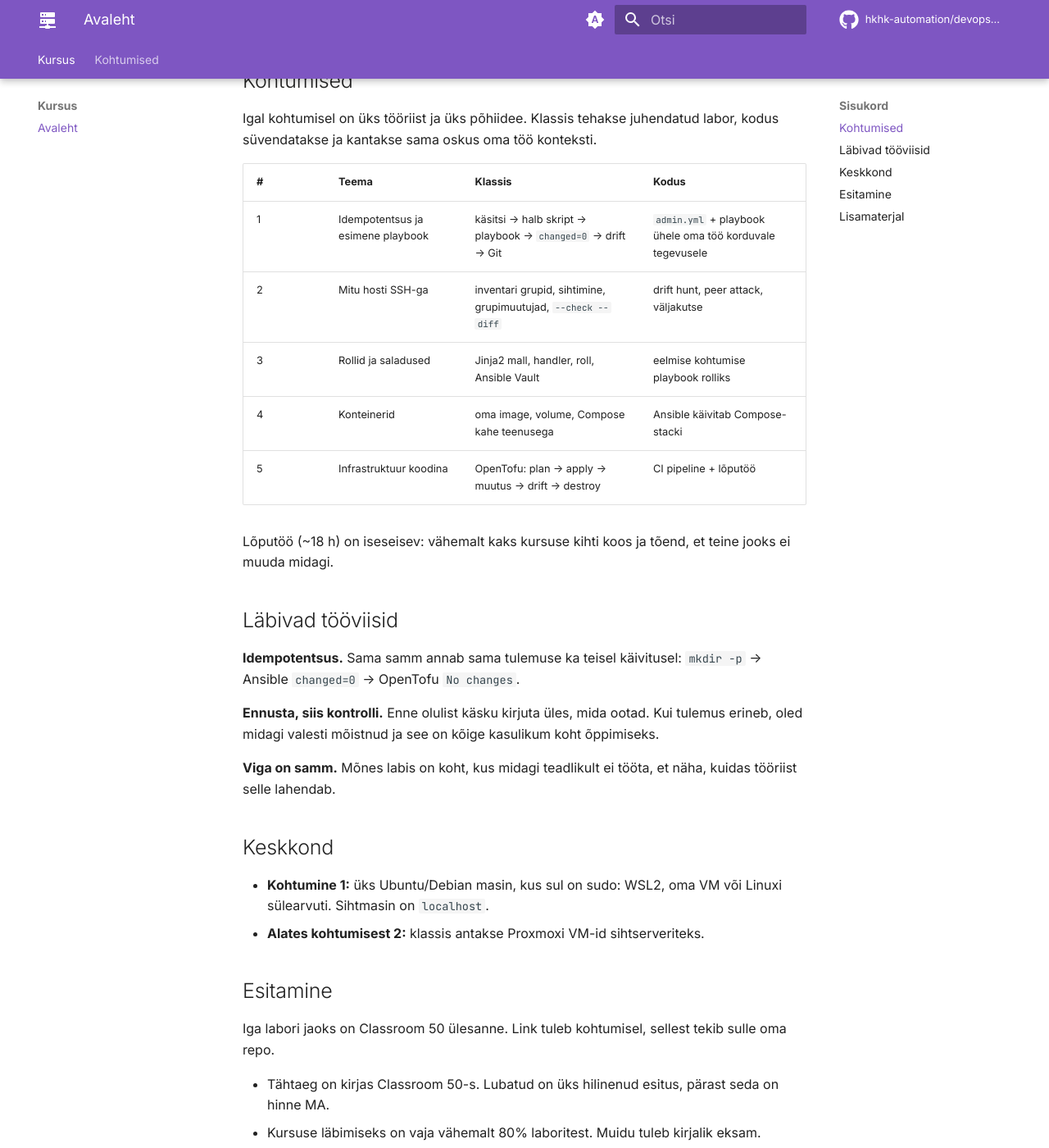
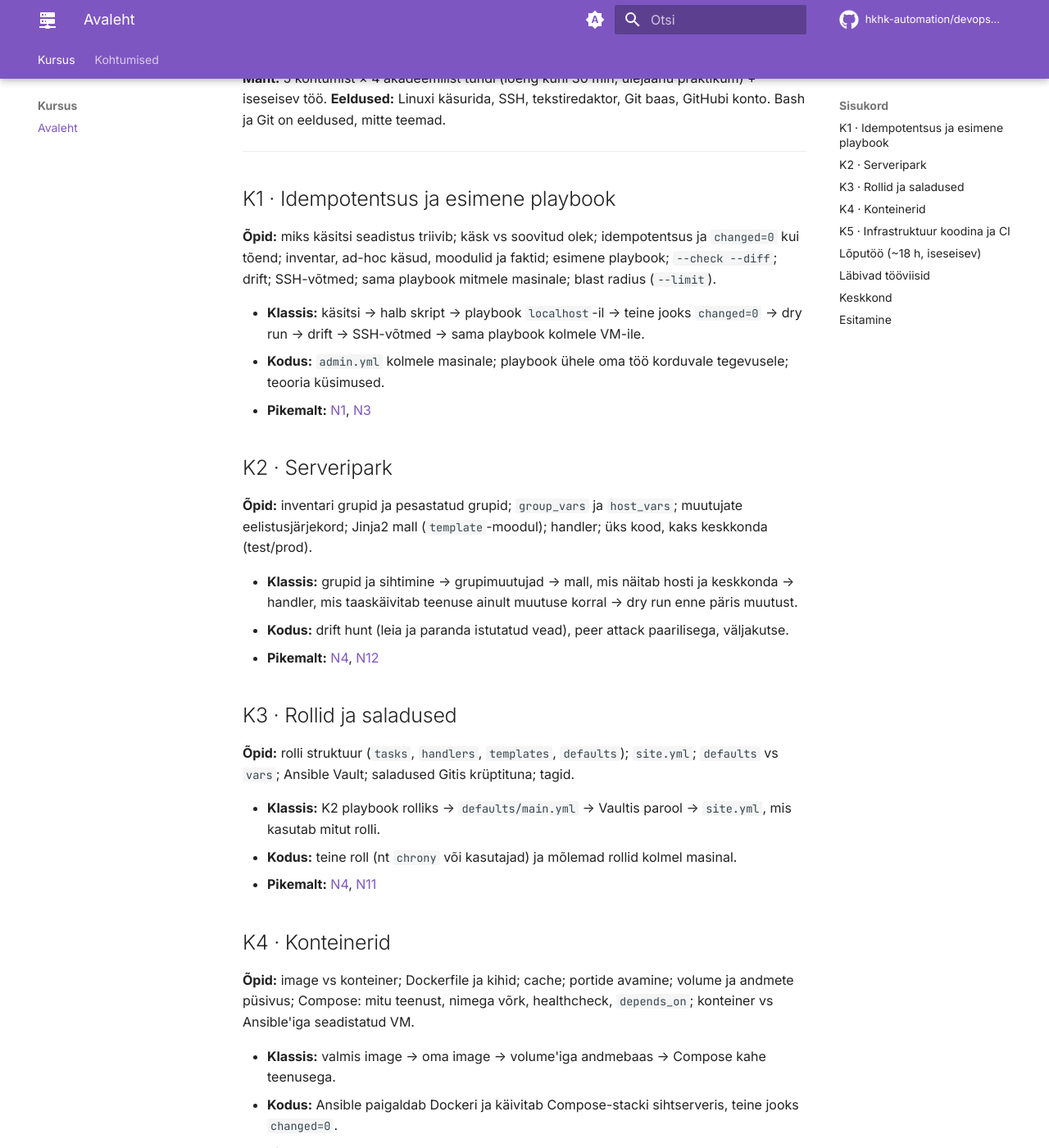
Before and after one commit to hkhk-automation/devops-lite, an MkDocs documentation site: the page built from docs/index.md, in a window 1280 px wide and 1400 px high, scrolled down 305 px. Shown: the whole window at 82% size. Built offline with MkDocs 1.6.1 and Material for MkDocs 9.7.7, drawn with Linux system fonts in a browser that asks for light colours; comment, search, counter and statistics services are not loaded; some of the changed text lies outside the part shown.

Commit message:
K1: pikem labor, SSH ja 3 masinat

```diff
--- a/docs/index.md
+++ b/docs/index.md
@@ -2,44 +2,78 @@
 
 IT-infrastruktuuri automatiseerimine täiskasvanud õppijale: käsitsi tööst korratava, versioonihallatud ja kontrollitud muutuseni.
 
-**Maht:** 5 kohtumist × 4 akadeemilist tundi + iseseisev töö.
+See on [IT automatiseerimise kursuse](https://hkhk-automation.github.io/devops/) (13 nädalat) kokkusurutud versioon. Iga kohtumine katab 2–3 sealset nädalat. Pikemad selgitused ja lisaharjutused on viidatud iga kohtumise juures.
+
+**Maht:** 5 kohtumist × 4 akadeemilist tundi (loeng kuni 30 min, ülejäänu praktikum) + iseseisev töö.
 **Eeldused:** Linuxi käsurida, SSH, tekstiredaktor, Git baas, GitHubi konto. Bash ja Git on eeldused, mitte teemad.
 
-## Kohtumised
+---
 
-Igal kohtumisel on üks tööriist ja üks põhiidee. Klassis tehakse juhendatud labor, kodus süvendatakse ja kantakse sama oskus oma töö konteksti.
+## K1 · Idempotentsus ja esimene playbook
 
-| # | Teema | Klassis | Kodus |
-|---|---|---|---|
-| 1 | Idempotentsus ja esimene playbook | käsitsi → halb skript → playbook → `changed=0` → drift → Git | `admin.yml` + playbook ühele oma töö korduvale tegevusele |
-| 2 | Mitu hosti SSH-ga | inventari grupid, sihtimine, grupimuutujad, `--check --diff` | drift hunt, peer attack, väljakutse |
-| 3 | Rollid ja saladused | Jinja2 mall, handler, roll, Ansible Vault | eelmise kohtumise playbook rolliks |
-| 4 | Konteinerid | oma image, volume, Compose kahe teenusega | Ansible käivitab Compose-stacki |
-| 5 | Infrastruktuur koodina | OpenTofu: plan → apply → muutus → drift → destroy | CI pipeline + lõputöö |
+**Õpid:** miks käsitsi seadistus triivib; käsk vs soovitud olek; idempotentsus ja `changed=0` kui tõend; inventar, ad-hoc käsud, moodulid ja faktid; esimene playbook; `--check --diff`; drift; SSH-võtmed; sama playbook mitmele masinale; blast radius (`--limit`).
 
-Lõputöö (~18 h) on iseseisev: vähemalt kaks kursuse kihti koos ja tõend, et teine jooks ei muuda midagi.
+- **Klassis:** käsitsi → halb skript → playbook `localhost`-il → teine jooks `changed=0` → dry run → drift → SSH-võtmed → sama playbook kolmele VM-ile.
+- **Kodus:** `admin.yml` kolmele masinale; playbook ühele oma töö korduvale tegevusele; teooria küsimused.
+- **Pikemalt:** [N1](https://hkhk-automation.github.io/devops/week01/lecture/), [N3](https://hkhk-automation.github.io/devops/week03/lecture/)
+
+## K2 · Serveripark
+
+**Õpid:** inventari grupid ja pesastatud grupid; `group_vars` ja `host_vars`; muutujate eelistusjärjekord; Jinja2 mall (`template`-moodul); handler; üks kood, kaks keskkonda (test/prod).
+
+- **Klassis:** grupid ja sihtimine → grupimuutujad → mall, mis näitab hosti ja keskkonda → handler, mis taaskäivitab teenuse ainult muutuse korral → dry run enne päris muutust.
+- **Kodus:** drift hunt (leia ja paranda istutatud vead), peer attack paarilisega, väljakutse.
+- **Pikemalt:** [N4](https://hkhk-automation.github.io/devops/week04/lecture/), [N12](https://hkhk-automation.github.io/devops/week12/lecture/)
+
+## K3 · Rollid ja saladused
+
+**Õpid:** rolli struktuur (`tasks`, `handlers`, `templates`, `defaults`); `site.yml`; `defaults` vs `vars`; Ansible Vault; saladused Gitis krüptituna; tagid.
+
+- **Klassis:** K2 playbook rolliks → `defaults/main.yml` → Vaultis parool → `site.yml`, mis kasutab mitut rolli.
+- **Kodus:** teine roll (nt `chrony` või kasutajad) ja mõlemad rollid kolmel masinal.
+- **Pikemalt:** [N4](https://hkhk-automation.github.io/devops/week04/lecture/), [N11](https://hkhk-automation.github.io/devops/week11/lecture_ansible_roles/)
+
+## K4 · Konteinerid
+
+**Õpid:** image vs konteiner; Dockerfile ja kihid; cache; portide avamine; volume ja andmete püsivus; Compose: mitu teenust, nimega võrk, healthcheck, `depends_on`; konteiner vs Ansible'iga seadistatud VM.
+
+- **Klassis:** valmis image → oma image → volume'iga andmebaas → Compose kahe teenusega.
+- **Kodus:** Ansible paigaldab Dockeri ja käivitab Compose-stacki sihtserveris, teine jooks `changed=0`.
+- **Pikemalt:** [N5](https://hkhk-automation.github.io/devops/week05/lecture/), [N6](https://hkhk-automation.github.io/devops/week06/lecture/)
+
+## K5 · Infrastruktuur koodina ja CI
+
+**Õpid:** deklaratiivne vs imperatiivne infra; OpenTofu provider, resource, state; `plan` → `apply` → muutus (`~` vs `-/+`) → drift → `destroy`; mis läheb Giti ja mis mitte; CI pipeline, mis kontrollib koodi igal pushil.
+
+- **Klassis:** OpenTofu elutsükkel Dockeri provideriga; lühidemo GitHub Actionsist.
+- **Kodus:** pipeline, mis jooksutab `ansible-lint` ja `tofu validate`; lõputöö plaan.
+- **Pikemalt:** [N7](https://hkhk-automation.github.io/devops/week07/lecture/), [N9](https://hkhk-automation.github.io/devops/week09/async_task/), [N10](https://hkhk-automation.github.io/devops/week10/lecture/)
+
+## Lõputöö (~18 h, iseseisev)
+
+Probleem sinu töökohast või kodulaborist. Vähemalt kaks kursuse kihti koos (nt Ansible roll + Compose, või OpenTofu + Ansible), saladused krüptitud, README-s käivitusjuhis ja tõend, et teine jooks ei muuda midagi.
+
+**Välja jäetud** võrreldes pika kursusega: automaatne image'i ehitamine ja registry (N8), OpenTofu moodulid (N11 valik 1), Kubernetes.
+
+---
 
 ## Läbivad tööviisid
 
 **Idempotentsus.** Sama samm annab sama tulemuse ka teisel käivitusel: `mkdir -p` → Ansible `changed=0` → OpenTofu `No changes`.
 
-**Ennusta, siis kontrolli.** Enne olulist käsku kirjuta üles, mida ootad. Kui tulemus erineb, oled midagi valesti mõistnud ja see on kõige kasulikum koht õppimiseks.
+**Ennusta, siis kontrolli.** Enne olulist käsku kirjuta üles, mida ootad. Kui tulemus erineb, oled midagi valesti mõistnud, ja just see on kõige kasulikum koht õppimiseks.
 
 **Viga on samm.** Mõnes labis on koht, kus midagi teadlikult ei tööta, et näha, kuidas tööriist selle lahendab.
 
 ## Keskkond
 
-- **Kohtumine 1:** üks Ubuntu/Debian masin, kus sul on sudo: WSL2, oma VM või Linuxi sülearvuti. Sihtmasin on `localhost`.
-- **Alates kohtumisest 2:** klassis antakse Proxmoxi VM-id sihtserveriteks.
+- **Control node:** sinu masin (WSL2, oma VM või Linux), kus on Ansible ja Git.
+- **Sihtmasinad:** alguses `localhost`, seejärel klastri VM-id, mille aadressid annab juhendaja.
 
 ## Esitamine
 
-Iga labori jaoks on Classroom 50 ülesanne. Link tuleb kohtumisel, sellest tekib sulle oma repo.
+Iga praktikumi jaoks on Classroom 50 ülesanne. Link tuleb kohtumisel, sellest tekib sulle oma repo.
 
 - Tähtaeg on kirjas Classroom 50-s. Lubatud on üks hilinenud esitus, pärast seda on hinne MA.
-- Kursuse läbimiseks on vaja vähemalt 80% laboritest. Muidu tuleb kirjalik eksam.
+- Kursuse läbimiseks on vaja vähemalt 80% praktikumidest. Muidu tuleb kirjalik eksam.
 - Reposse ei lähe paroole, võtmeid ega tokeneid.
-
-## Lisamaterjal
-
-Kes tahab sügavamale, leiab samade teemade pikemad versioonid [IT automatiseerimise kursuselt](https://hkhk-automation.github.io/devops/).
--- a/mkdocs.yml
+++ b/mkdocs.yml
@@ -75,8 +75,8 @@ nav:
   - Avaleht: index.md
 - Kohtumised:
   - K1 · Idempotentsus ja esimene playbook:
-    - Teooria: k01/teooria.md
-    - Labor: k01/labor.md
+    - Loeng: week01/lecture.md
+    - Praktikum: week01/lab.md
 
 markdown_extensions:
 - abbr
```
Also changed, not shown: docs/k01/labor.md (deleted, +0 -246 lines), docs/week01/lab.md (added, +366 -0 lines), docs/week01/lecture.md (renamed from docs/k01/teooria.md, +1 -1 lines).
